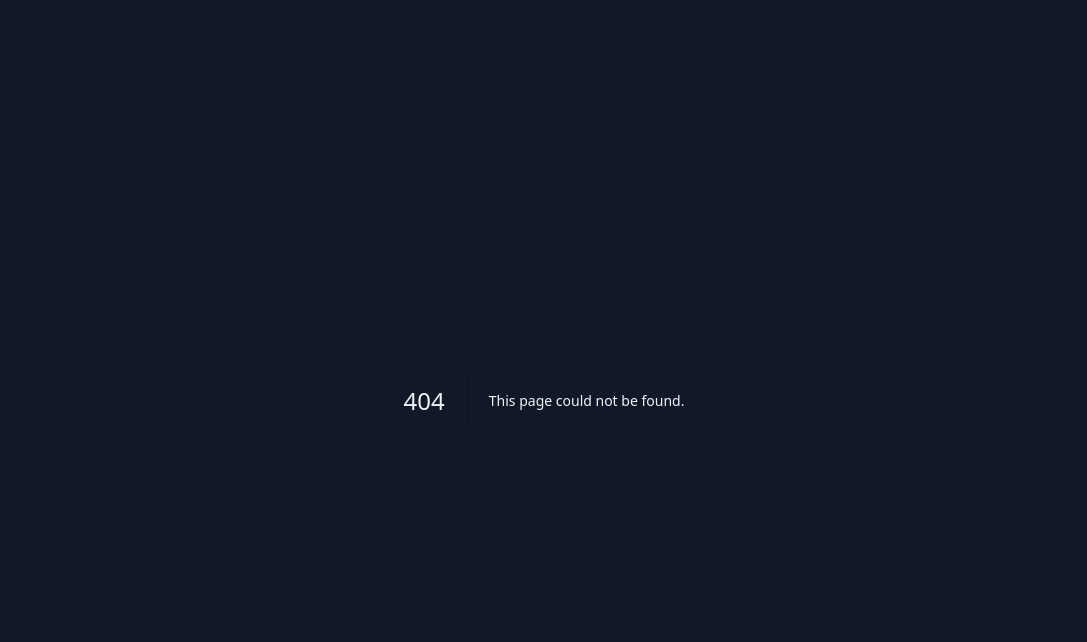
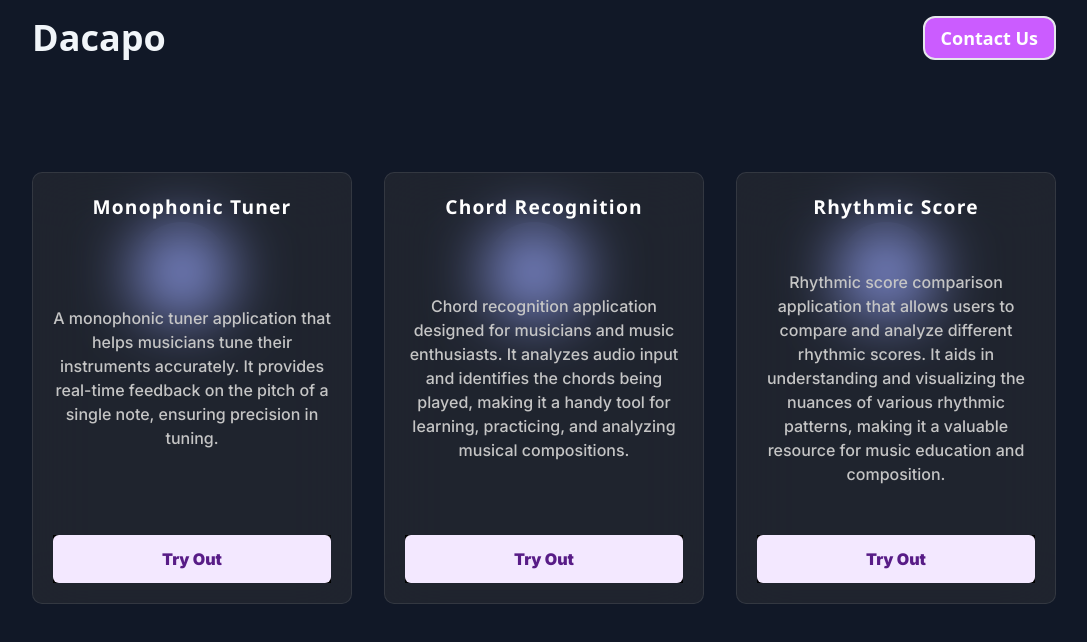
Before and after one commit to CodestamTechnologies/dacapotuner-frontend, a Next.js app: page /home in a window 1280 px wide. Before the commit this address had no page. Shown: the top 642 px of the page, without its empty margins (96-1183 px from the left). Built offline with nearby package versions, Linux system fonts and the light colour scheme.

Commit message:
made the cards page

```diff
--- /dev/null
+++ b/app/home/page.jsx
@@ -0,0 +1,41 @@
+import WeatherCard from '@/components/WeatherCard'
+import Navbar from '@/components/Navbar'
+import React from 'react'
+
+const projects = [
+  {
+    name: 'Monophonic Tuner',
+    description: 'A monophonic tuner application that helps musicians tune their instruments accurately. It provides real-time feedback on the pitch of a single note, ensuring precision in tuning.',
+    link: 'https://dacapotuner.vercel.app/',
+  },
+  {
+    name: 'Chord Recognition',
+    description: 'Chord recognition application designed for musicians and music enthusiasts. It analyzes audio input and identifies the chords being played, making it a handy tool for learning, practicing, and analyzing musical compositions.',
+    link: 'https://dacapotuner.gouravmishra1.repl.co/',
+  },
+  {
+    name: 'Rhythmic Score',
+    description: 'Rhythmic score comparison application that allows users to compare and analyze different rhythmic scores. It aids in understanding and visualizing the nuances of various rhythmic patterns, making it a valuable resource for music education and composition.',
+    link: 'https://beatcomparison-r.streamlit.app/',
+  },
+];
+
+
+const page = () => {
+  return (
+    <div>
+      <Navbar />
+      <div className='flex flex-wrap items-center justify-evenly gap-8 my-24'>
+        {
+          projects.map((project, i) => {
+            return (
+              <WeatherCard project={project} key={i}/>
+            )
+          })
+        }
+      </div>
+    </div>
+  )
+}
+
+export default page
--- a/components/Homepage.jsx
+++ b/components/Homepage.jsx
@@ -1,6 +1,8 @@
 import React from "react";
 import { luckyGuy } from "@/fonts/fonts";
 import Image from "next/image";
+import Link from "next/link";
+import Navbar from "./Navbar";
 
 
 const Button = ({ text }) => {
@@ -27,17 +29,14 @@
 export default function Homepage() {
     return (
         <section className="h-screen">
-            <div className="flex justify-between items-center py-4 font-sans" >
-                <h1 className="text-4xl font-black">Dacapo</h1>
-                <button className="text-lg px-4 py-1.5 font-bold bg-[#CB5CFF] text-white rounded-xl border-2 hover:ring hover:ring-purple-200 duration-300">
-                    <a href="mailto:tbeliveau@dcapo.co">Contact Us</a>
-                </button>
-            </div>
+            <Navbar />
             <div className="flex justify-between items-center ">
                 <div className="lg:w-1/2 py-24">
                     <h2 className={`${luckyGuy.className} text-7xl lg:text-8xl font-black`}>MUSIC <br /> REDEFINED</h2>
                     <p className=" text-xl lg:text-2xl font-sans py-8 font-medium tracking-wider">DaCapo is the first vetted and gamified AI music education platform designed to connect young musicians based on their abilities, while also endeavouring to better prepare them on their instruments within a band setting.</p>
-                    <Button text={'Start Vetting Process'} />
+                    <Link href={'/home'}>
+                        <Button text={'Start Vetting Process'} />
+                    </Link>
                 </div>
                 <div className="hidden lg:flex flex-col justify-center items-center space-y-8">
                     <div className="flex ">
--- /dev/null
+++ b/components/Navbar.jsx
@@ -0,0 +1,16 @@
+import React from 'react'
+
+const Navbar = () => {
+    return (
+        <div>
+            <div className="flex justify-between items-center py-4 font-sans" >
+                <h1 className="text-4xl font-black">Dacapo</h1>
+                <button className="text-lg px-4 py-1.5 font-bold bg-[#CB5CFF] text-white rounded-xl border-2 hover:ring hover:ring-purple-200 duration-300">
+                    <a href="mailto:tbeliveau@dcapo.co">Contact Us</a>
+                </button>
+            </div>
+        </div>
+    )
+}
+
+export default Navbar
--- /dev/null
+++ b/components/WeatherCard.jsx
@@ -0,0 +1,30 @@
+import React from 'react';
+import styles from '@/styles/WeatherCard.module.css'
+
+
+const WeatherCard = ({ project }) => {
+  return (
+    <div className={styles.cardContainer}>
+      <div className={styles.card}>
+        <p className={styles.city}>{project.name}</p>
+        <p className={styles.weather}>
+          {project.description}
+        </p>
+
+        <a href={project.link} className={styles.temp}>
+          <button
+            className="cursor-pointer flex items-center fill-purple-400 bg-purple-100 hover:bg-purple-600 active:border active:border-purple-400 rounded-md duration-100 px-14 py-3 w-full group"
+            title="Try Out Button"
+          >
+            <span className="text-base text-purple-900 group-hover:text-purple-50 font-black w-full text-center">Try Out</span>
+          </button>
+
+
+        </a>
+
+      </div>
+    </div>
+  );
+};
+
+export default WeatherCard;
--- /dev/null
+++ b/styles/WeatherCard.module.css
@@ -0,0 +1,106 @@
+.cardContainer {
+  position: relative;
+  display: flex;
+    border-radius: 10px;
+  transition-duration: 300ms;
+}
+
+.card {
+  position: relative;
+  max-width: 20rem;
+  height: 27rem;
+  gap: 2.5rem;
+  display: flex;
+  flex-direction: column;
+  align-items: center;
+  justify-content: space-between;
+  padding: 20px 20px;
+  border-radius: 10px;
+  backdrop-filter: blur(30px);
+  background-color: rgba(65, 65, 65, 0.308);
+  border: 1px solid rgba(255, 255, 255, 0.089);
+  cursor: pointer;
+}
+
+.city {
+  font-family: 'Segoe UI', Tahoma, Geneva, Verdana, sans-serif;
+  font-weight: 900;
+  font-size: 1.2rem;
+  letter-spacing: 1.2px;
+  color: white;
+}
+
+.weather {
+  font-weight: 500;
+  font-size: 1em;
+  text-align: center;
+  color: rgb(197, 197, 197);
+}
+
+.temp {
+  display: inline-block;
+  font-size: 1em;
+  background: #000;
+  width: 100%;
+  color: white;
+}
+
+
+.minmaxContainer {
+  width: 100%;
+  display: flex;
+  align-items: center;
+  justify-content: space-between;
+}
+
+.min,
+.max {
+  width: 50%;
+  display: flex;
+  flex-direction: column;
+  align-items: flex-end;
+  justify-content: center;
+  padding: 0px 20px;
+  gap: 4px;
+}
+
+.max {
+  align-items: flex-start;
+  border-left: 2px solid white;
+}
+
+.maxHeading,
+.minHeading {
+  font-size: 0.7em;
+  font-weight: 600;
+  color: white;
+}
+
+.maxTemp,
+.minTemp {
+  font-size: 0.6em;
+  font-weight: 500;
+  color: rgb(197, 197, 197);
+}
+
+.cardContainer::before {
+  width: 100px;
+  height: 100px;
+  content: '';
+  position: absolute;
+  background-color: rgb(144, 161, 255);
+  z-index: -1;
+  border-radius: 50%;
+  left: 100px;
+  top: 50px;
+  transition: all 1s;
+}
+
+.cardContainer:hover::before {
+  transform: translate(-50px, 50px);
+}
+
+
+.cardContainer:hover {
+  box-shadow: 0 0 3px  whitesmoke;
+}
```
